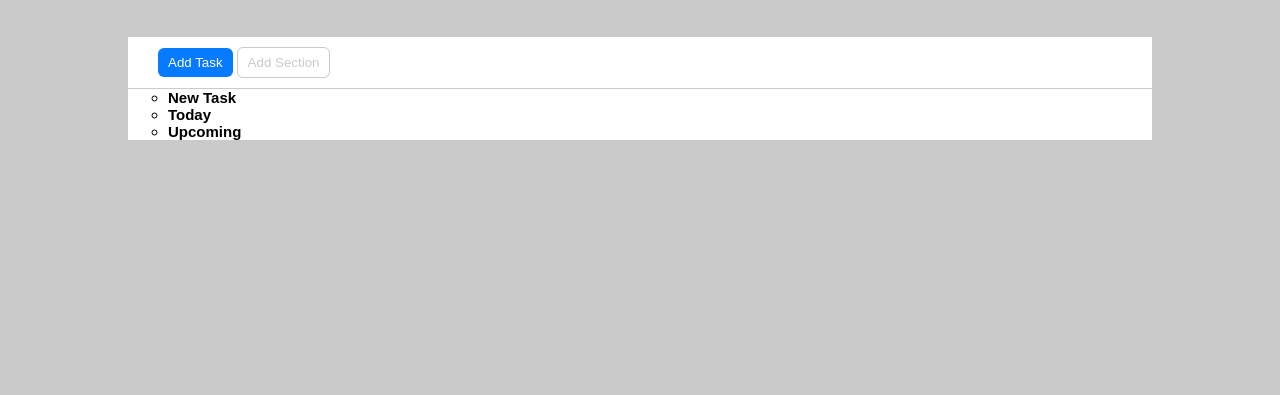
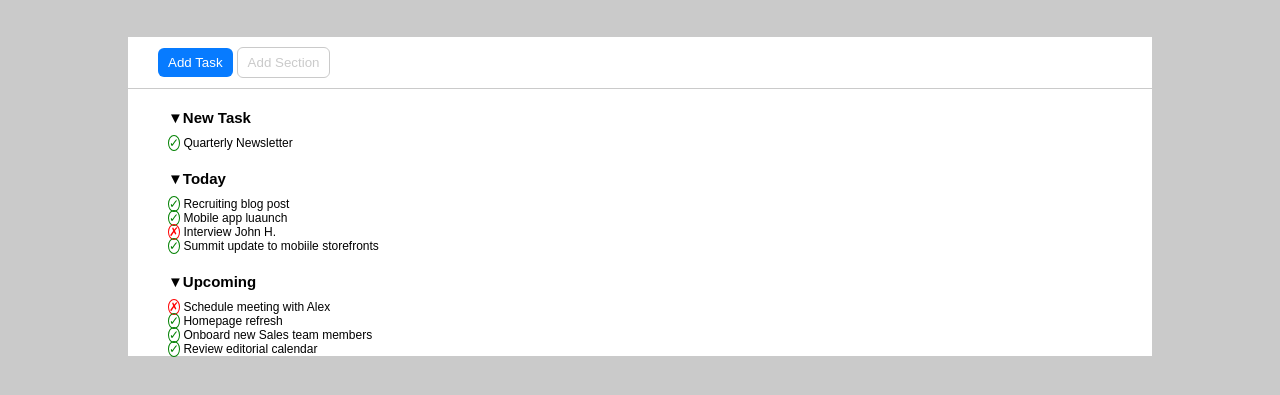
Before and after one commit to LucaFormica17/html-css-toboolist, a plain HTML site: page index.html in a window 1280 px wide. Shown: the part 57-452 px from the top of the page. Drawn offline with Linux system fonts and the light colour scheme.

Commit message:
[UPDATE] added main list with check

```diff
--- a/css/style.css
+++ b/css/style.css
@@ -64,9 +64,32 @@ header{
     background-color: white;
 }
 
-ul{
+
+.main-point{
     font-family: Arial, Helvetica, sans-serif;
     font-size: 15px;
+    padding-top: 20px;
     padding-left: 40px;
-    list-style-type: circle;
+    list-style-type: none;
+
 }
+
+.sub-list{
+    font-family: Arial, Helvetica, sans-serif;
+    font-size: 12px;
+    padding-top: 10px;
+    padding-left: 0;
+    list-style-type: none;
+}
+
+.cross{
+    color: red;
+    border: 1px solid red;
+    border-radius: 50%;
+}
+
+.check{
+    color: green;
+    border: 1px solid green;
+    border-radius: 50%;
+}
--- a/index.html
+++ b/index.html
@@ -25,9 +25,57 @@
                 <!-- todolist section -->
                 <div id="todolist">
                     <ul>
-                        <li class="main-point"><strong>New Task</strong></li>
-                        <li class="main-point"><strong>Today</strong></li>
-                        <li class="main-point"><strong>Upcoming</strong></li>
+                        <li class="main-point">
+                            <strong>&#9660;New Task</strong>
+                            <ul class="sub-list">
+                                <li>
+                                    <span class="check">&check;</span>
+                                    Quarterly Newsletter
+                                </li>
+                            </ul>
+                        </li>
+                        <li class="main-point">
+                            <strong>&#9660;Today</strong>
+                            <ul class="sub-list">
+                                <li>
+                                    <span class="check">&check;</span>
+                                    Recruiting blog post
+                                </li>
+                                <li>
+                                    <span class="check">&check;</span>
+                                    Mobile app luaunch
+                                </li>
+                                <li>
+                                    <span class="cross">&cross;</span>
+                                    Interview John H.
+                                </li>
+                                <li>
+                                    <span class="check">&check;</span>
+                                    Summit update to mobiile storefronts
+                                </li>
+                            </ul>
+                        </li>
+                        <li class="main-point">
+                            <strong>&#9660;Upcoming</strong>
+                            <ul class="sub-list">
+                                <li>
+                                    <span class="cross">&cross;</span>
+                                    Schedule meeting with Alex
+                                </li>
+                                <li>
+                                    <span class="check">&check;</span>
+                                    Homepage refresh
+                                </li>
+                                <li>
+                                    <span class="check">&check;</span>
+                                    Onboard new Sales team members
+                                </li>
+                                <li>
+                                    <span class="check">&check;</span>
+                                    Review editorial calendar
+                                </li>
+                            </ul>
+                        </li>
                     </ul>
                 </div>
             </div>
```
